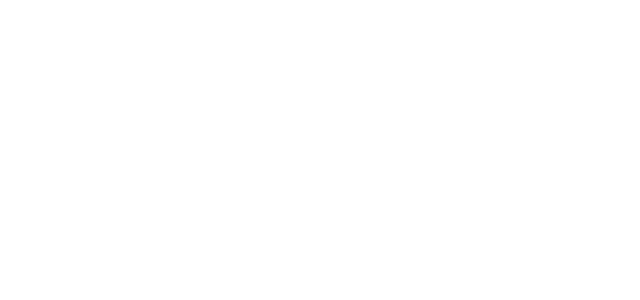
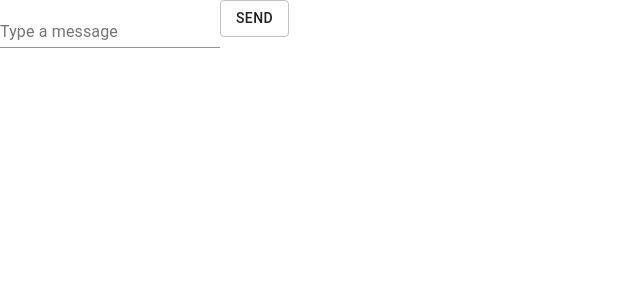
Before and after one commit to Claire-Couppie/chat-app, a React (Create React App) app: page / in a window 1280 px wide. Shown: the top 300 px of the page, without its empty margins (0-640 px from the left). Built offline with nearby package versions, Linux system fonts and the light colour scheme.

Commit message:
MessageInput:Add a real form

```diff
--- a/package.json
+++ b/package.json
@@ -3,6 +3,7 @@
   "version": "0.1.0",
   "private": true,
   "dependencies": {
+    "@material-ui/core": "^4.9.9",
     "@testing-library/jest-dom": "^4.2.4",
     "@testing-library/react": "^9.5.0",
     "@testing-library/user-event": "^7.2.1",
--- a/src/components/MessageInput.js
+++ b/src/components/MessageInput.js
@@ -1,7 +1,21 @@
-import React from 'react';
+import React, { useState } from 'react';
+import TextField from '@material-ui/core/TextField';
+import Button from '@material-ui/core/Button';
 
 const MessageInput = () => {
-  return <div />
+  const [value, setValue] = useState('');
+
+  const handleSubmit = (event)=>{
+    event.preventDefault();
+    console.log(value);
+  }
+
+  return (
+      <form onSubmit={handleSubmit}>
+        <TextField label="Type a message" onChange={e => setValue(e.target.value)} />
+        <Button variant="outlined" type="submit">SEND</Button>
+      </form>
+  )
 }
 
 export default MessageInput;
```
Also changed, not shown: 1 other file (tests, documents, lock files or other folders).
